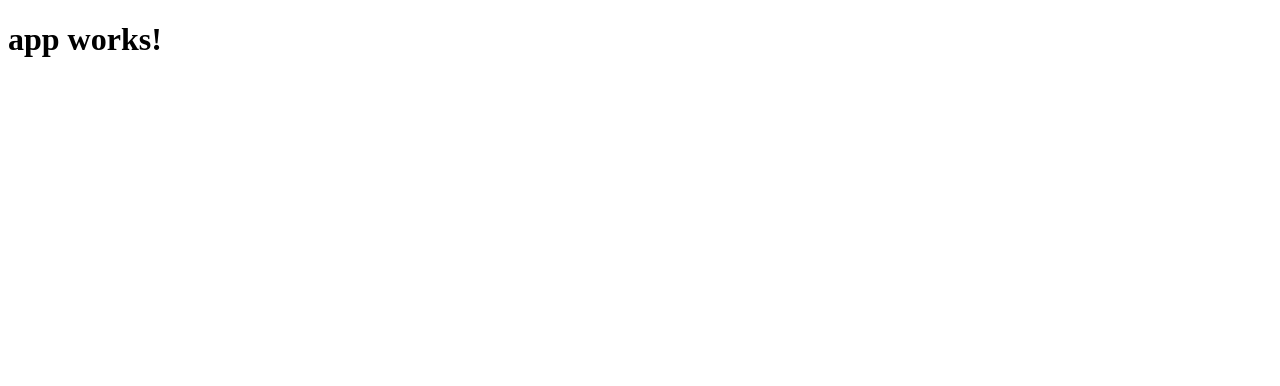
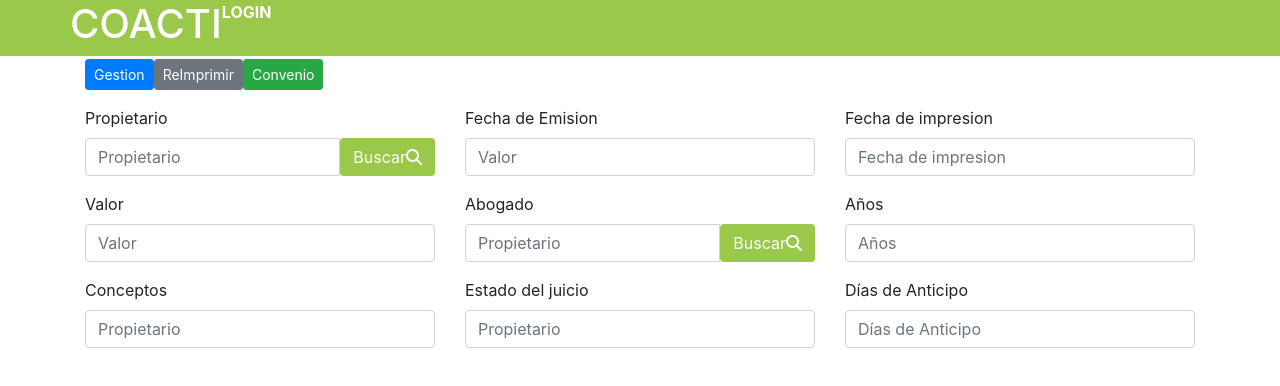
Before and after one commit to efrain17/coactiva--frontend, an Angular app: page / in a window 1280 px wide. Shown: the top 386 px of the page. Built offline with nearby package versions, Linux system fonts and the light colour scheme.

Commit message:
implementacion de bootstrap y diseño html de juicio coactiva

```diff
--- a/angular-cli.json
+++ b/angular-cli.json
@@ -18,7 +18,8 @@
       "prefix": "app",
       "mobile": false,
       "styles": [
-        "styles.css"
+        "styles.css",
+        "../node_modules/bootstrap/dist/css/bootstrap.min.css"
       ],
       "scripts": [],
       "environments": {
--- a/package.json
+++ b/package.json
@@ -20,6 +20,8 @@
     "@angular/platform-browser": "2.2.3",
     "@angular/platform-browser-dynamic": "2.2.3",
     "@angular/router": "3.2.3",
+    "@ng-bootstrap/ng-bootstrap": "^1.0.0-alpha.15",
+    "bootstrap": "^4.0.0-alpha.5",
     "core-js": "^2.4.1",
     "rxjs": "5.0.0-beta.12",
     "ts-helpers": "^1.1.1",
--- a/src/app/app.component.html
+++ b/src/app/app.component.html
@@ -1,3 +1 @@
-<h1>
-  {{title}}
-</h1>
+<app-juicio-coactiva></app-juicio-coactiva>
--- a/src/app/app.module.ts
+++ b/src/app/app.module.ts
@@ -2,17 +2,22 @@ import { BrowserModule } from '@angular/platform-browser';
 import { NgModule } from '@angular/core';
 import { FormsModule } from '@angular/forms';
 import { HttpModule } from '@angular/http';
+import {NgbModule} from '@ng-bootstrap/ng-bootstrap';
+
 
 import { AppComponent } from './app.component';
+import { JuicioCoactivaComponent } from './juicio-coactiva/juicio-coactiva.component';
 
 @NgModule({
   declarations: [
-    AppComponent
+    AppComponent,
+    JuicioCoactivaComponent
   ],
   imports: [
     BrowserModule,
     FormsModule,
-    HttpModule
+    HttpModule,
+    NgbModule.forRoot()
   ],
   providers: [],
   bootstrap: [AppComponent]
--- /dev/null
+++ b/src/app/juicio-coactiva/juicio-coactiva.component.html
@@ -0,0 +1,70 @@
+<form class="container">
+  <div class="form-group myblog">
+      <button class="btn btn-primary btn-sm">Gestion</button>
+      <button class="btn btn-secondary btn-sm">ReImprimir</button>
+      <button class="btn btn-success btn-sm">Convenio</button>
+  </div>
+  <div class="row">
+  <div class=" col-md-4">
+        <div class="form-group ">
+         <label class="control-label ">Propietario</label>
+         <div class="input-group">
+          <input type="text" class="form-control" placeholder="Propietario">
+          <span class="input-group-btn">
+            <button class="btn btn-platzi" type="button">
+              <span class="hidden-sm-down">Buscar</span>
+              <i class="fa fa-search hidden-md-up"></i>
+            </button>
+          </span>
+        </div>
+        </div>
+        <div class="form-group ">
+         <label claform-group ss="control-label ">Valor</label>
+         <input type="text" class=" form-control" placeholder="Valor">
+        </div>
+        <div class="form-group ">
+         <label class="control-label ">Conceptos</label>
+         <input type="text" class="form-control" placeholder="Propietario">
+        </div>
+      </div>
+
+      <div class=" col-md-4">
+        <div class="form-group ">
+         <label claform-group ss="control-label ">Fecha de Emision</label>
+         <input type="text" class=" form-control" placeholder="Valor">
+        </div>
+
+        <div class="form-group ">
+         <label class="control-label ">Abogado</label>
+         <div class="input-group">
+          <input type="text" class="form-control" placeholder="Propietario">
+          <span class="input-group-btn">
+            <button class="btn btn-platzi" type="button">
+              <span class="hidden-sm-down">Buscar</span>
+              <i class="fa fa-search hidden-md-up"></i>
+            </button>
+          </span>
+        </div>
+        </div>
+        <div class="form-group ">
+         <label class="control-label ">Estado del juicio</label>
+         <input type="text" class="form-control" placeholder="Propietario">
+        </div>
+      </div>
+
+      <div class=" col-md-4">
+        <div class="form-group ">
+         <label class="control-label ">Fecha de impresion</label>
+         <input type="text" class="form-control" placeholder="Fecha de impresion">
+        </div>
+        <div class="form-group ">
+         <label claform-group ss="control-label ">Años</label>
+         <input type="text" class=" form-control" placeholder="Años">
+        </div>
+        <div class="form-group ">
+         <label class="control-label ">Días de Anticipo</label>
+         <input type="text" class="form-control" placeholder="Días de Anticipo">
+        </div>
+      </div>
+  </div>
+</form>
--- /dev/null
+++ b/src/app/juicio-coactiva/juicio-coactiva.component.ts
@@ -0,0 +1,15 @@
+import { Component, OnInit } from '@angular/core';
+
+@Component({
+  selector: 'app-juicio-coactiva',
+  templateUrl: './juicio-coactiva.component.html',
+  styleUrls: ['./juicio-coactiva.component.css']
+})
+export class JuicioCoactivaComponent implements OnInit {
+
+  constructor() { }
+
+  ngOnInit() {
+  }
+
+}
--- a/src/index.html
+++ b/src/index.html
@@ -4,11 +4,23 @@
   <meta charset="utf-8">
   <title>Coactivas</title>
   <base href="/">
-
+  <script src="https://use.fontawesome.com/5765211a64.js"></script>
   <meta name="viewport" content="width=device-width, initial-scale=1">
   <link rel="icon" type="image/x-icon" href="favicon.ico">
 </head>
 <body>
+<header id="header-container">
+  <div class="container">
+    <div class="row flex-items-xs-middle flex-items-xs-between">
+      <div class="col-xs-3">
+        <h1>COACTI</h1>
+      </div>
+      <div class="col-xs-3 text-xs-right text-uppercase font-weight-bold">
+        Login
+      </div>
+    </div>
+  </div>
+</header>
   <app-root>Loading...</app-root>
 </body>
 </html>
--- a/src/styles.css
+++ b/src/styles.css
@@ -1 +1,53 @@
 /* You can add global styles to this file, and also import other style files */
+#header-container {
+  background-color: #99c84a;
+  color: white;
+}
+
+#menu-container {
+  background-color: #f7f7f9;
+}
+
+.form-control:focus {
+  border-color: #99c84a;
+}
+
+.btn.btn-platzi {
+  background-color: #99c84a;
+  color: white;
+}
+
+.btn.btn-platzi:hover {
+  background-color: #8ab542;
+}
+
+.myblog {
+    margin-top: 3px
+}
+
+.table-fixed{
+  width: 100%;
+  background-color: #f3f3f3;
+  tbody{
+    height:200px;
+    overflow-y:auto;
+    width: 100%;
+    }
+  thead,tbody,tr,td,th{
+    display:block;
+  }
+  tbody{
+    td{
+      float:left;
+    }
+  }
+  thead {
+    tr{
+      th{
+        float:left;
+       background-color: #f39c12;
+       border-color:#e67e22;
+      }
+    }
+  }
+}
```
Also changed, not shown: src/app/services/api.service.ts (added, +8 -0 lines), src/app/juicio-coactiva/juicio-coactiva.component.css (added), 2 other files (tests, documents, lock files or other folders).
